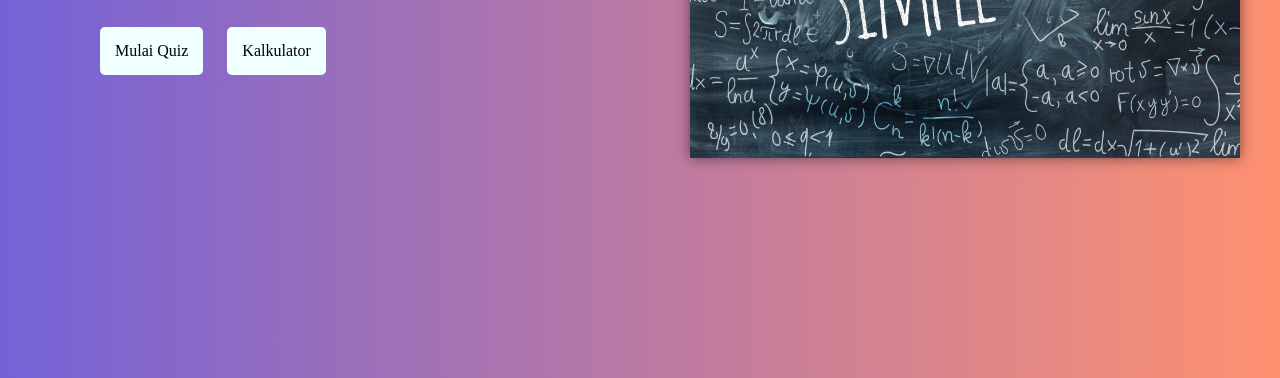
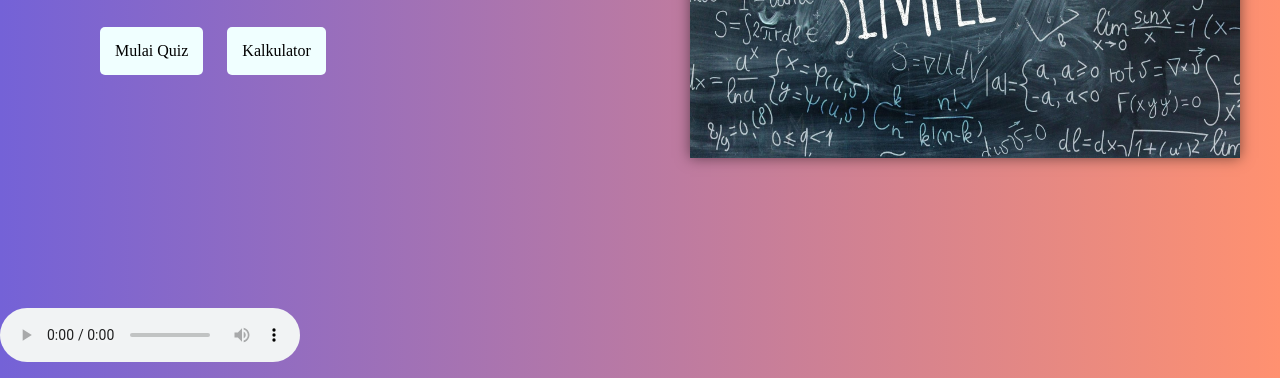
Before and after one commit to ihsenys/ihsen, a plain HTML site: page index.html in a window 1280 px wide. Shown: the part 422-800 px from the top of the page. Drawn offline with Linux system fonts and the light colour scheme.

Commit message:
final tojeng

```diff
--- a/index.html
+++ b/index.html
@@ -47,6 +47,10 @@
             </ul>
         </div>
     </section>
+    <audio controls>
+        <source src="Spirited Away - The Name Of Life - Main Theme - Geek Music.mp3" type="audio/mpeg">
+        lagu anda
+    </audio>
 
 
 </body>
```
Also changed, not shown: 1 other file.
